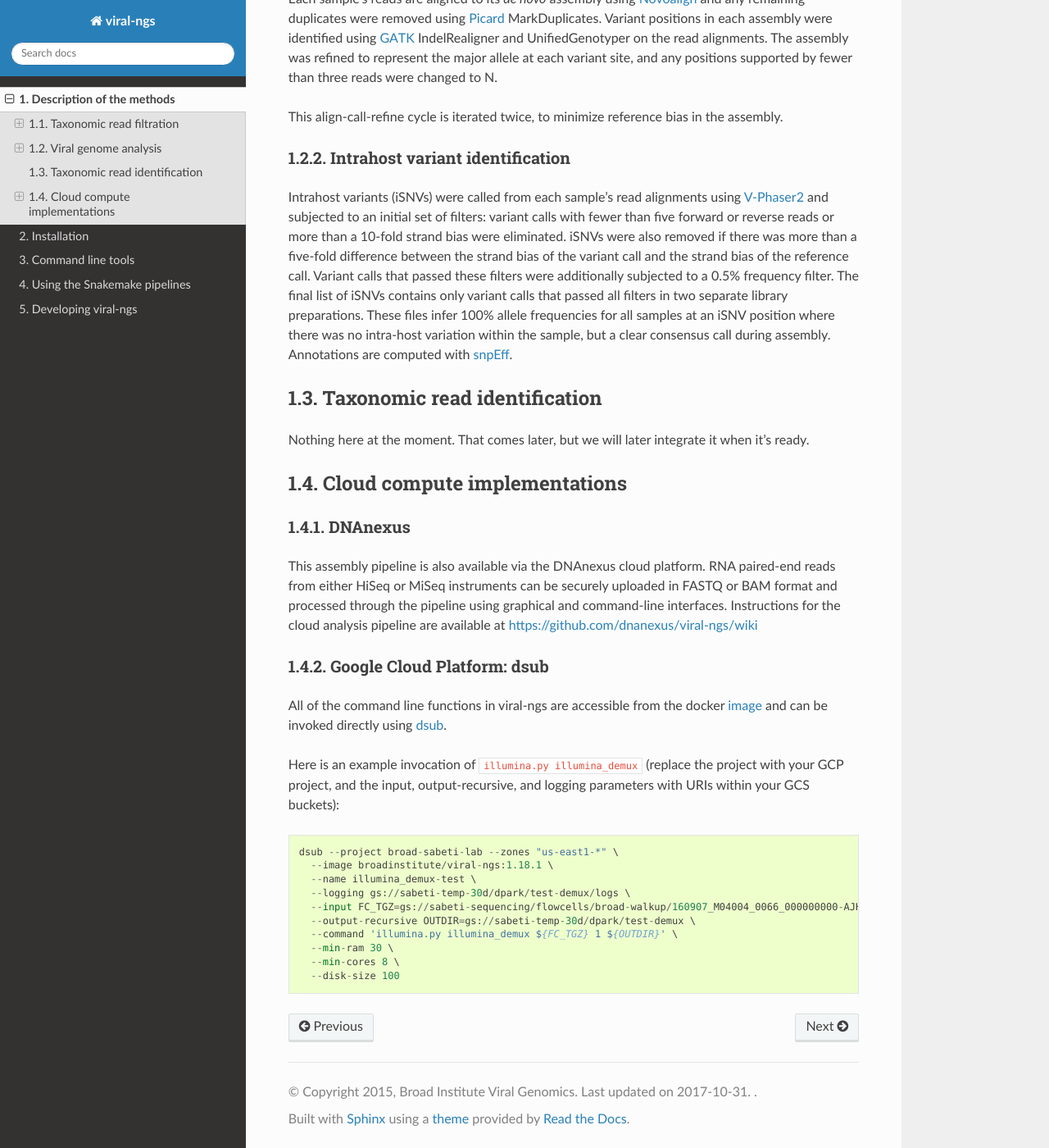
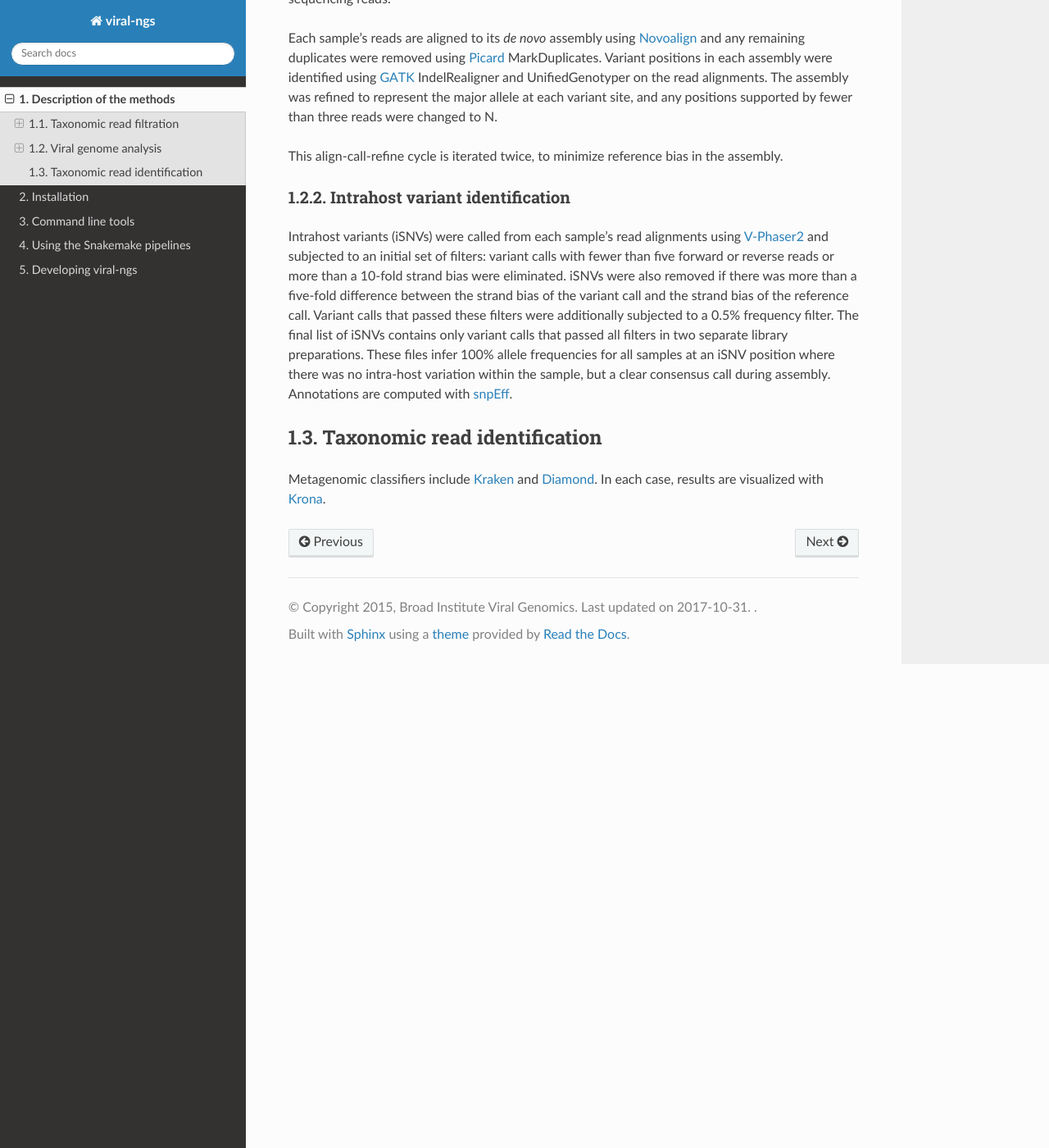
Before and after one commit to broadinstitute/viral-ngs, a Sphinx documentation site: the page built from docs/description.rst, in a window 1280 px wide and 1400 px high, scrolled down 1715 px. Shown: the whole window at 82% size. Built offline with Sphinx 7.4.7 and the Read the Docs theme 2.0.0, drawn with Linux system fonts in a browser that asks for light colours; formulas are drawn with MathJax 3; some of the changed text lies outside the part shown.

Commit message:
more docs updates

```diff
--- a/docs/description.rst
+++ b/docs/description.rst
@@ -82,44 +86,9 @@ assembly. Annotations are computed with snpEff_.
 Taxonomic read identification
 -----------------------------
 
-Nothing here at the moment. That comes later, but we will later
-integrate it when it's ready.
+Metagenomic classifiers include Kraken_ and Diamond_. In each case, results are
+visualized with Krona_.
 
-
-Cloud compute implementations
------------------------------
-
-
-DNAnexus
-~~~~~~~~
-
-This assembly pipeline is also available via the DNAnexus cloud
-platform. RNA paired-end reads from either HiSeq or MiSeq instruments
-can be securely uploaded in FASTQ or BAM format and processed through
-the pipeline using graphical and command-line interfaces. Instructions
-for the cloud analysis pipeline are available at
-https://github.com/dnanexus/viral-ngs/wiki
-
-
-Google Cloud Platform: dsub
-~~~~~~~~~~~~~~~~~~~~~~~~~~~
-
-All of the command line functions in viral-ngs are accessible from the docker image_ and can be invoked directly using dsub_.
-
-.. _dsub: https://cloud.google.com/genomics/v1alpha2/dsub
-.. _image: https://hub.docker.com/r/broadinstitute/viral-ngs/
-
-Here is an example invocation of ``illumina.py illumina_demux`` (replace the project with your GCP project, and the input, output-recursive, and logging parameters with URIs within your GCS buckets):
-
-.. code-block::
-
-	dsub --project broad-sabeti-lab --zones "us-east1-*" \
-	  --image broadinstitute/viral-ngs:1.18.1 \
-	  --name illumina_demux-test \
-	  --logging gs://sabeti-temp-30d/dpark/test-demux/logs \
-	  --input FC_TGZ=gs://sabeti-sequencing/flowcells/broad-walkup/160907_M04004_0066_000000000-AJH8U.tar.gz \
-	  --output-recursive OUTDIR=gs://sabeti-temp-30d/dpark/test-demux \
-	  --command 'illumina.py illumina_demux ${FC_TGZ} 1 ${OUTDIR}' \
-	  --min-ram 30 \
-	  --min-cores 8 \
-	  --disk-size 100
+.. _Kraken: https://ccb.jhu.edu/software/kraken/
+.. _Diamond: https://ab.inf.uni-tuebingen.de/software/diamond
+.. _Krona: https://github.com/marbl/Krona/wiki
--- a/docs/install.rst
+++ b/docs/install.rst
@@ -2,10 +2,49 @@ Installation
 ============
 
 
+Cloud compute implementations
+-----------------------------
+
 Docker Images
--------------
+~~~~~~~~~~~~~
 
 To facilitate cloud compute deployments, we have published a complete Docker image with associated dependencies at `DockerHub <https://hub.docker.com/r/broadinstitute/viral-ngs/>`_. Simply ``docker pull broadinstitute/viral-ngs:``\ *version_number*.
+
+
+DNAnexus
+~~~~~~~~
+
+This assembly pipeline is also available via the DNAnexus cloud
+platform. RNA paired-end reads from either HiSeq or MiSeq instruments
+can be securely uploaded in FASTQ or BAM format and processed through
+the pipeline using graphical and command-line interfaces. Instructions
+for the cloud analysis pipeline are available at
+https://github.com/dnanexus/viral-ngs/wiki
+
+
+Google Cloud Platform: dsub
+~~~~~~~~~~~~~~~~~~~~~~~~~~~
+
+All of the command line functions in viral-ngs are accessible from the docker image_ and can be invoked directly using dsub_.
+
+.. _dsub: https://cloud.google.com/genomics/v1alpha2/dsub
+.. _image: https://hub.docker.com/r/broadinstitute/viral-ngs/
+
+Here is an example invocation of ``illumina.py illumina_demux`` (replace the project with your GCP project, and the input, output-recursive, and logging parameters with URIs within your GCS buckets):
+
+.. code-block::
+
+  dsub --project broad-sabeti-lab --zones "us-east1-*" \
+    --image broadinstitute/viral-ngs:1.18.1 \
+    --name illumina_demux-test \
+    --logging gs://sabeti-temp-30d/dpark/test-demux/logs \
+    --input FC_TGZ=gs://sabeti-sequencing/flowcells/broad-walkup/160907_M04004_0066_000000000-AJH8U.tar.gz \
+    --output-recursive OUTDIR=gs://sabeti-temp-30d/dpark/test-demux \
+    --command 'illumina.py illumina_demux ${FC_TGZ} 1 ${OUTDIR}' \
+    --min-ram 30 \
+    --min-cores 8 \
+    --disk-size 100
+
 
 
 Manual Installation
```
Also changed, not shown: other parts of docs/description.rst (+6 -2 lines).
